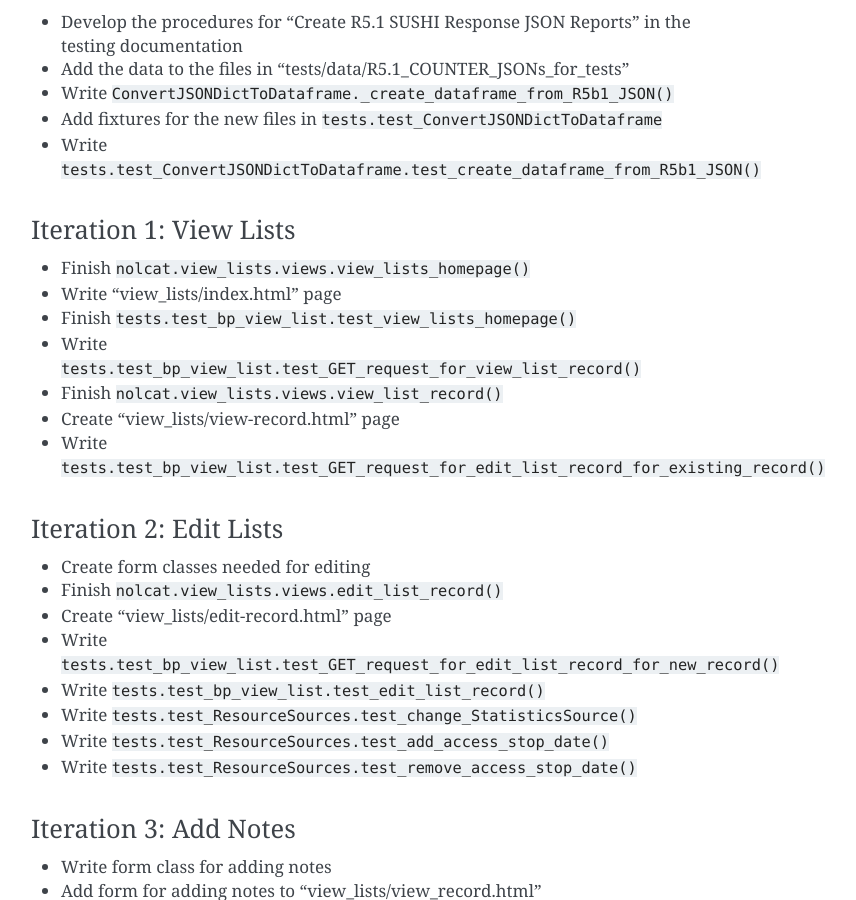
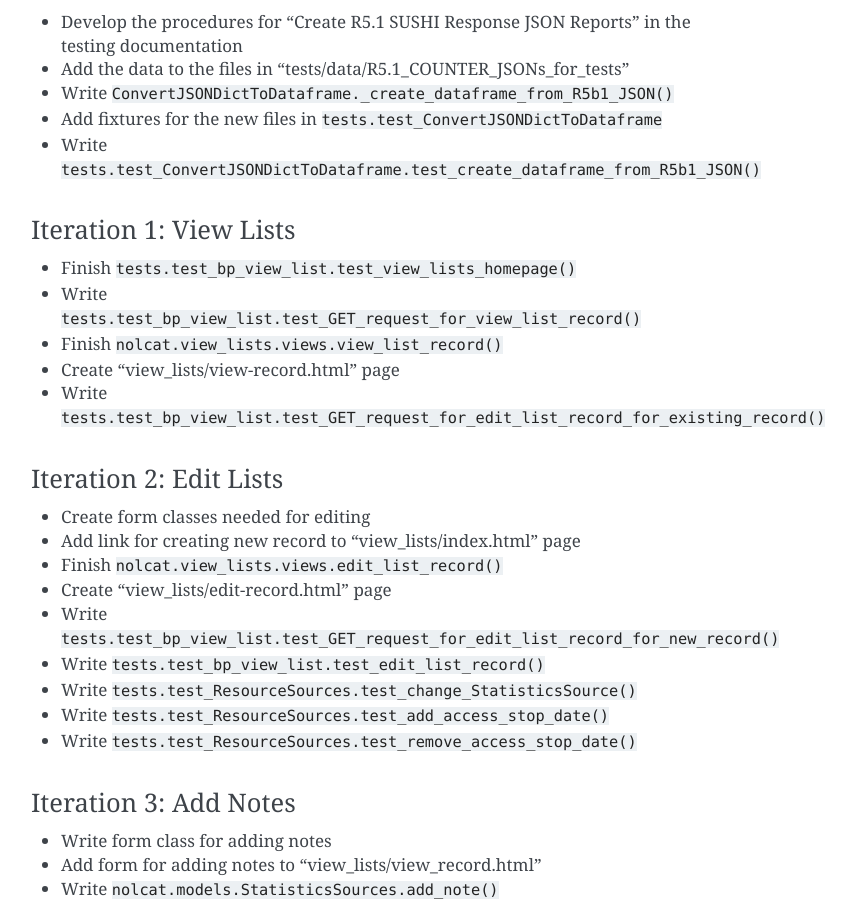
Before and after one commit to ereiskind/nolcat, a Sphinx documentation site: the page built from docs/source/roadmap.rst, in a window 1280 px wide and 900 px high, scrolled down 1941 px. Shown: the whole window, without its empty margins (389-1245 px from the left). Built offline with Sphinx 7.4.7, drawn with Linux system fonts in a browser that asks for light colours.

Commit message:
Update roadmap with completed tasks

```diff
--- a/docs/source/roadmap.rst
+++ b/docs/source/roadmap.rst
@@ -38,8 +38,6 @@
 
 Iteration 1: View Lists
 =======================
-* Finish ``nolcat.view_lists.views.view_lists_homepage()``
-* Write "view_lists/index.html" page
 * Finish ``tests.test_bp_view_list.test_view_lists_homepage()``
 * Write ``tests.test_bp_view_list.test_GET_request_for_view_list_record()``
 * Finish ``nolcat.view_lists.views.view_list_record()``
@@ -49,6 +47,7 @@
 Iteration 2: Edit Lists
 =======================
 * Create form classes needed for editing
+* Add link for creating new record to "view_lists/index.html" page
 * Finish ``nolcat.view_lists.views.edit_list_record()``
 * Create "view_lists/edit-record.html" page
 * Write ``tests.test_bp_view_list.test_GET_request_for_edit_list_record_for_new_record()``
```
